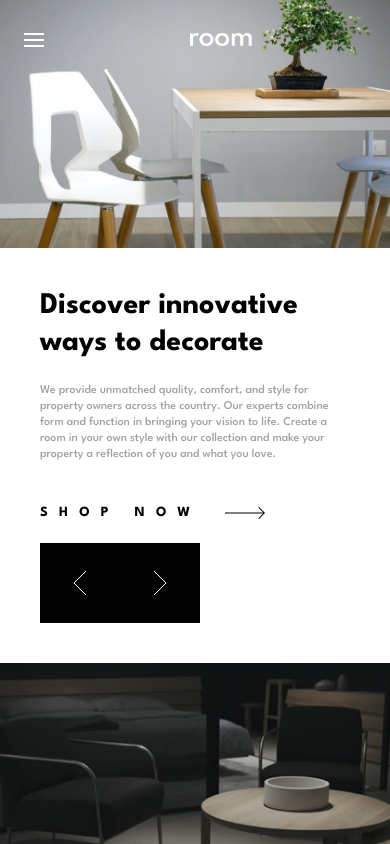
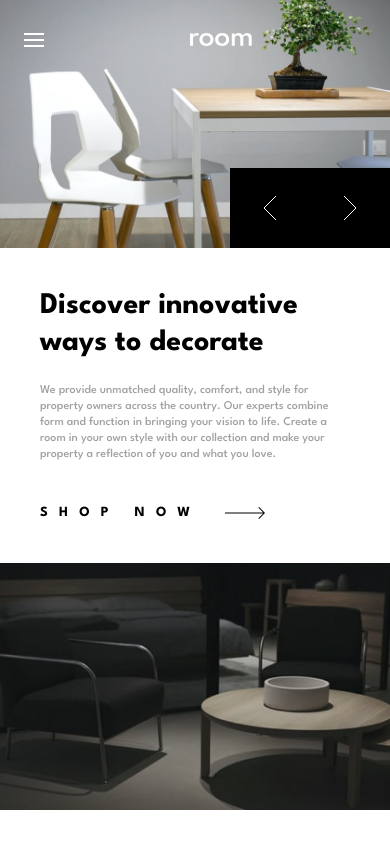
Before and after one commit to Atuleojonugwa/Room-Homepage, a React (Vite) app: page / in a window 390 px wide. Shown: the top 844 px of the page. Built offline with nearby package versions, Linux system fonts and the light colour scheme.

Commit message:
fix slider buttons

```diff
--- a/src/Components/Homepage.jsx
+++ b/src/Components/Homepage.jsx
@@ -92,12 +92,30 @@ function Homepage() {
     setCurrentSlide((prev) => (prev === 0 ? Slides.length - 1 : prev - 1));
   };
 
+//
+
   const activeSlide = Slides[currentSlide];
   return (
-    <div className="flex flex-col md:flex-row w-full md:h-150 sm:min-h-screen">
+    <div className="flex flex-col md:flex-row w-full md:h-150 ">
 
-      <div className="relative w-full md:w-[58%]  md:h-auto">
-        <img src={activeSlide.Image} alt="hero-Image" className="w-full h-full object-cover" />
+      <div className="relative h-full md:static w-full md:w-[72%]">
+        <div className="h-full">
+          <img src={activeSlide.Image} alt="hero-Image" className="w-full h-full object-cover block" />
+          <div className="
+  flex
+  absolute bottom-0 right-0
+ md:hidden
+">
+
+            <SliderButton onClick={prevSlide}>
+              <Angleleft />
+            </SliderButton>
+
+            <SliderButton onClick={nextSlide}>
+              <Angleright />
+            </SliderButton>
+          </div>
+        </div>
 
 
         <nav
@@ -167,7 +185,7 @@ function Homepage() {
       </div>
 
 
-      <div className="w-full md:w-[42%] flex flex-col justify-center p-10 md:px-20 gap-5">
+      <div className="w-full md:relative md:w-[42%] flex flex-col justify-center p-10 md:px-20 gap-5">
 
         <h1 className="text-3xl md:text-4xl font-bold leading-tight">
           {activeSlide.title}
@@ -184,16 +202,18 @@ function Homepage() {
           </span>
         </button>
 
+        <div className="hidden md:absolute md:block bottom-0 left-0">
+          <div className="flex">
 
-        <div className="flex">
             <SliderButton onClick={prevSlide}>
               <Angleleft />
             </SliderButton>
-
             <SliderButton onClick={nextSlide}>
               <Angleright />
             </SliderButton>
           </div>
+        </div>
+
       </div>
     </div>
   );
```
Lines whose indentation alone changed are shown as unchanged.
